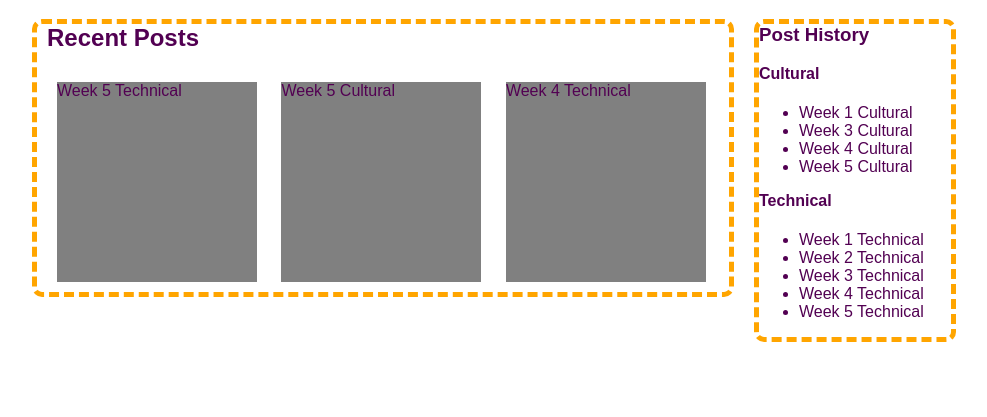
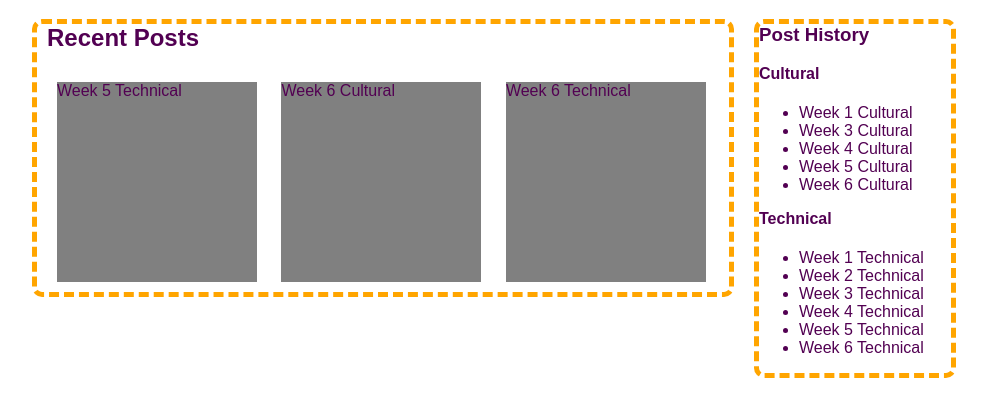
Before and after one commit to JayMiller21/Original-DBC-Blog, a plain HTML site: page blog-posts/index.html in a window 1280 px wide. Shown: the part 61-478 px from the top of the page, without its empty margins (138-1125 px from the left). Drawn offline with Linux system fonts and the light colour scheme.

Commit message:
updated index.html for week 6

```diff
--- a/blog-posts/index.html
+++ b/blog-posts/index.html
@@ -13,8 +13,8 @@
 			<h2>Recent Posts</h2>
 			<nav>
 				<article class="display_post"><a href="week5_technical.html">Week 5 Technical</a></article>
-					<article class="display_post"><a href="week5_cultural.html">Week 5 Cultural</a></article>
-					<article class="display_post"><a href="week4_technical.html">Week 4 Technical</a></article>
+					<article class="display_post"><a href="week6_cultural.html">Week 6 Cultural</a></article>
+					<article class="display_post"><a href="week6_technical.html">Week 6 Technical</a></article>
 			</nav>
 		</section>
 		<aside>
@@ -25,6 +25,7 @@
 				<li><a href="week3_cultural.html">Week 3 Cultural</a></li>
 				<li><a href="week4_cultural.html">Week 4 Cultural</a></li>
 				<li><a href="week5_cultural.html">Week 5 Cultural</a></li>
+				<li><a href="week6_cultural.html">Week 6 Cultural</a></li>
 			</ul>
 			<h4>Technical</h4>
 			<ul>
@@ -33,6 +34,7 @@
 				<li><a href="week3_technical.html">Week 3 Technical</a></li>
 				<li><a href="week4_technical.html">Week 4 Technical</a></li>
 				<li><a href="week5_technical.html">Week 5 Technical</a></li>
+				<li><a href="week6_technical.html">Week 6 Technical</a></li>
 			</ul>
 		</aside>
 	</div>
```
